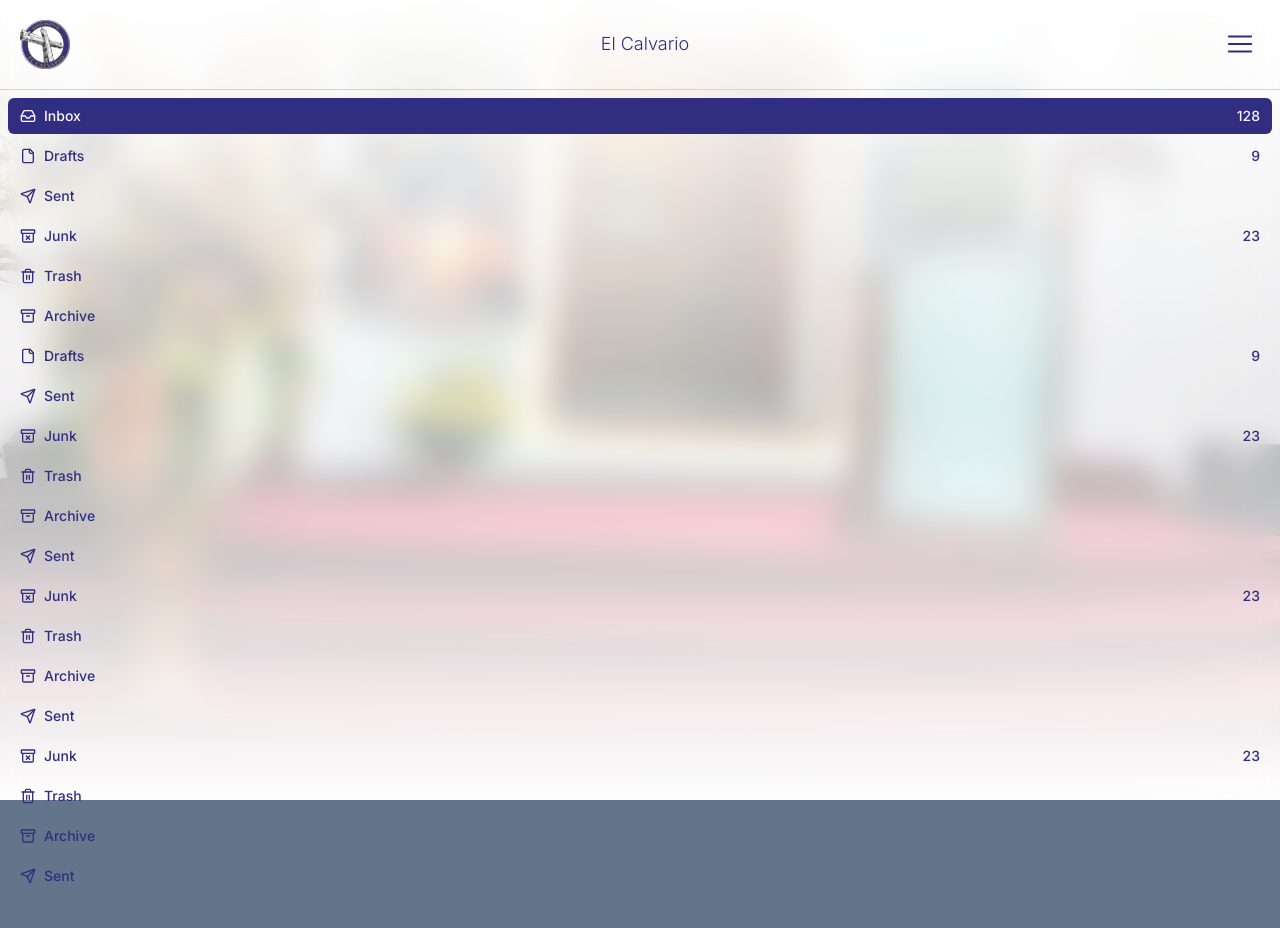
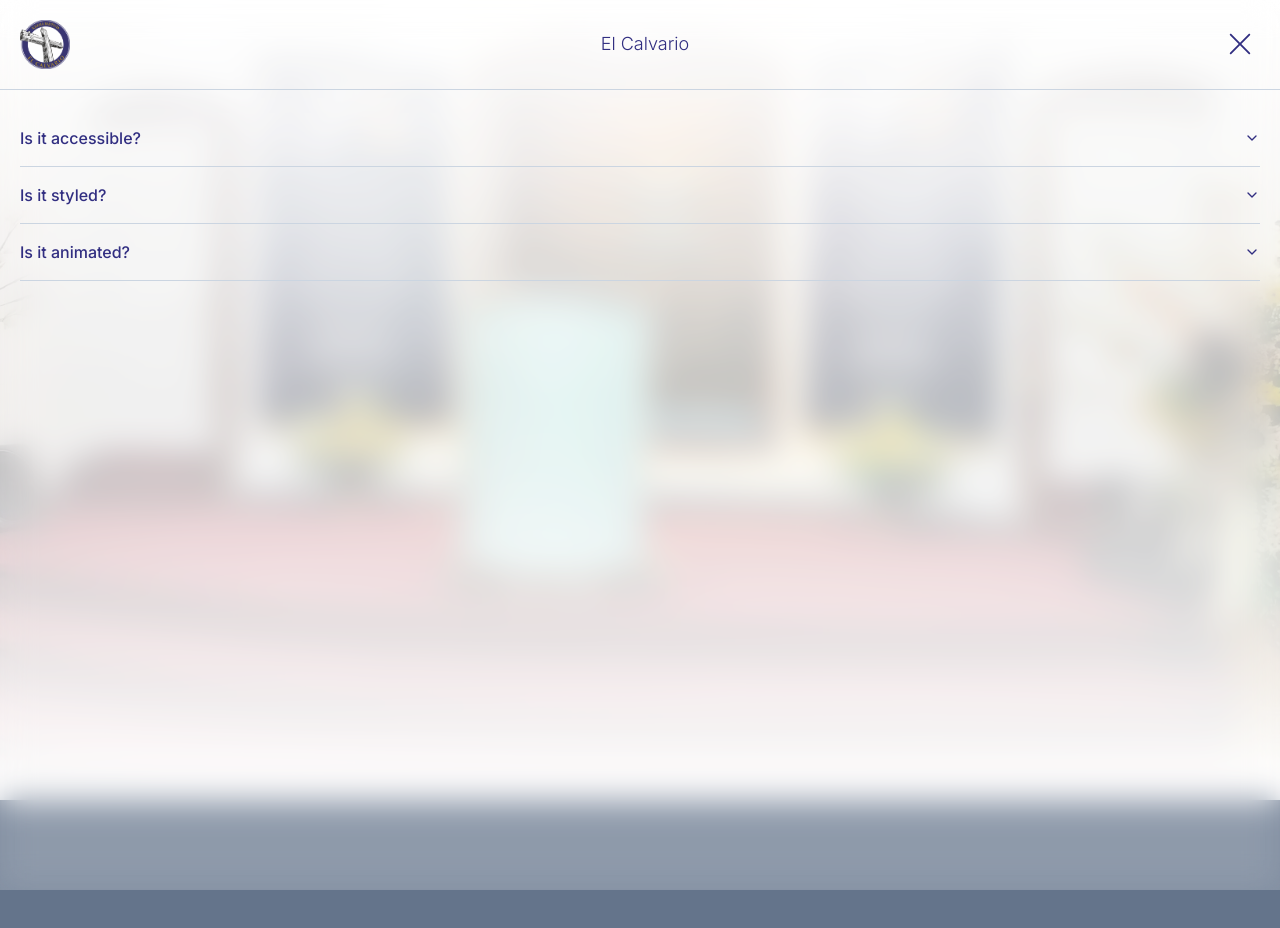
Before and after one commit to JoseAFlores777/ibc-tools, a Next.js app: page / in a window 1280 px wide. Both pictures are taken after a click on the button 1240 px from the left and 44 px from the top of the page. Shown: the top 928 px of the page. Built offline with nearby package versions, Linux system fonts and the light colour scheme.

Commit message:
refactor: Organize imports and update Navbar component
- Reorganized imports in multiple files for better readability.
- Updated the Navbar component to use Accordion components and added new icons.
- Improved code structure and removed unused code snippets.

```diff
--- a/app/cards/page.tsx
+++ b/app/cards/page.tsx
@@ -12,7 +12,8 @@ import { DemoPaymentMethod } from "./components/payment-method"
 import { DemoReportAnIssue } from "./components/report-an-issue"
 import { DemoShareDocument } from "./components/share-document"
 import { DemoTeamMembers } from "./components/team-members"
-import { Navbar } from '../sections/Navbar';
+import Navbar from '../sections/Navbar';
+
 
 export const metadata: Metadata = {
   title: "Cards",
--- a/app/components/pdf-components/pdf-pages/HymnPagePdf.tsx
+++ b/app/components/pdf-components/pdf-pages/HymnPagePdf.tsx
@@ -277,7 +277,7 @@ export const HymnPagePdf: React.FC<HymnPagePdfProps> = ({ activityHymn }) => {
             <Text style={styles.footerChurchInfoTextsTitle}>DIOS ES FIEL</Text>
             <Text style={styles.footerChurchInfoTextsSubTitle}>Iglesia Bautista El Calvario</Text>
           </View>
-          <Image src={'/IBC_Logo-min.png'} style={styles.footerChurchInfoLogo} fixed />
+          <Image src={'/images/IBC_Logo-min.png'} style={styles.footerChurchInfoLogo} fixed />
         </View>
       </View>
     </Page>
--- a/app/components/pdf-components/pdf-pages/ProgramPagePdf.tsx
+++ b/app/components/pdf-components/pdf-pages/ProgramPagePdf.tsx
@@ -188,7 +188,7 @@ export const ProgramPagePdf: React.FC<ProgramPagePdfProps> = ({
             <View style={styles.header}>
               <View style={styles.gradientOverlay} />
               <View style={styles.ImageOverlay}>
-                <Image src={'/altar.jpg'} style={styles.headerImage} />
+                <Image src={'/images/altar_2.jpg'} style={styles.headerImage} />
               </View>
               <View style={styles.programHeaderTexts}>
                 <Text style={styles.programTitle}>{programData.program_title}</Text>
@@ -196,7 +196,7 @@ export const ProgramPagePdf: React.FC<ProgramPagePdfProps> = ({
                 <Text style={styles.programTime}>{startHour}</Text>
               </View>
             </View>
-            <Image src={'/IBC_Logo-min.png'} style={styles.logo} fixed />
+            <Image src={'/images/IBC_Logo-min.png'} style={styles.logo} fixed />
             <View style={styles.content}>
               <Text style={styles.title}>Programa</Text>
               <View style={styles.biblicalVerse}>
--- a/app/lib/shadcn/components/nav.tsx
+++ b/app/lib/shadcn/components/nav.tsx
@@ -5,6 +5,7 @@ import { LucideIcon } from "lucide-react"
 import { Tooltip, TooltipContent, TooltipTrigger } from "../ui/tooltip"
 import { buttonVariants } from "../ui"
 import { cn } from "../utils"
+import clsx from "clsx"
 
 
 
@@ -16,13 +17,14 @@ interface NavProps {
     icon: LucideIcon
     variant: "default" | "ghost"
   }[]
+  className?: string | any
 }
 
-export function Nav({ links, isCollapsed }: NavProps) {
+export function Nav({ links, isCollapsed, className = '' }: NavProps) {
   return (
     <div
       data-collapsed={isCollapsed}
-      className="group flex flex-col gap-4 py-2 data-[collapsed=true]:py-2"
+      className={" group flex flex-col gap-4 py-2 data-[collapsed=true]:py-2 "+clsx(className)}
     >
       <nav className="grid gap-1 px-2 group-[[data-collapsed=true]]:justify-center group-[[data-collapsed=true]]:px-2">
         {links.map((link, index) =>
--- a/app/page.tsx
+++ b/app/page.tsx
@@ -1,5 +1,6 @@
-import { Navbar } from "./sections/Navbar";
+
 import Image from 'next/image';
+import Navbar from './sections/Navbar';
 
 
 
@@ -18,7 +19,7 @@ export default async function HomePage() {
 						h-screen
 						object-cover
 						object-[50%_70%]
-						" src="/images/altar_1.jpg" alt="hero" width={1920} height={1080} />
+						" src="/images/altar_2.jpg" alt="hero" width={1920} height={1080} />
 				<div className="absolute inset-0 bg-gradient-to-t from-white via-white/60 to-white z-20"></div>
 			</div>
 			<div className="h-[500px] bg-slate-500"></div>
--- a/app/sections/Navbar.tsx
+++ b/app/sections/Navbar.tsx
@@ -2,10 +2,11 @@
 
 import Image from "next/image";
 import { usePathname } from "next/navigation";
-import { Button, ScrollArea, Separator } from '@/lib/shadcn/ui';
+import { Accordion, AccordionContent, AccordionItem, AccordionTrigger, Button, ScrollArea, Separator } from '@/lib/shadcn/ui';
 import { Nav } from "@/lib/shadcn/components";
-import { HamburgerMenuIcon } from "@radix-ui/react-icons";
-import { useState, useEffect } from "react";
+import { HamburgerMenuIcon, Cross1Icon } from "@radix-ui/react-icons";
+import { useState, useEffect, FC } from "react";
+import { clsx } from 'clsx';
 import {
   AlertCircle,
   Archive,
@@ -18,242 +19,131 @@ import {
   ShoppingCart,
   Trash2,
   Users2,
-} from "lucide-react"
-
-
+} from "lucide-react";
 
 export interface NavbarProps {}
 
-export const Navbar: React.FC<NavbarProps> = () => {
+const Navbar: FC<NavbarProps> = () => {
   const pathname = usePathname();
   const [isOpen, setIsOpen] = useState(false);
 
-  const toggleMenu = () => {
-    setIsOpen(!isOpen);
+  const toggleMenu = () => setIsOpen(!isOpen);
+
+  useEffect(() => {
+    document.body.style.overflow = isOpen ? 'hidden' : '';
+    return () => {
+      document.body.style.overflow = '';
     };
-
-  // useEffect(() => {
-  //   if (isOpen) {
-  //     // Deshabilitar scroll en el body cuando el menú está abierto
-  //     document.body.style.overflow = 'hidden';
-  //   } else {
-  //     // Habilitar scroll en el body cuando el menú está cerrado
-  //     document.body.style.overflow = '';
-  //   }
-
-  //   // Limpiar efecto al desmontar
-  //   return () => {
-  //     document.body.style.overflow = '';
-  //   };
-  // }, [isOpen]);
+  }, [isOpen]);
 
   return (
-    <div className="sticky top-0 z-50">
-      {isOpen ? (
-        <div className="h-auto max-h-screen bg-white/10 backdrop-blur-lg transition duration-500 ease-in-out transform">
-          <div className="top-0 z-50">
-            <NavbarHeader onClick={toggleMenu} />
+    <>
+      <div className={clsx("top-0 z-50", isOpen ? "fixed w-[100vw] bg-white/10 backdrop-blur-lg" : "sticky bg-transparent")}>
+        <NavbarHeader isOpen={isOpen} onClick={toggleMenu} />
+        {isOpen && <NavbarMenu />}
       </div>
-          <Separator orientation="horizontal" />
-          <ScrollArea className="h-screen">
-            <Nav
-            isCollapsed={false}
-            links={[
-              {
-                title: "Inbox",
-                label: "128",
-                icon: Inbox,
-                variant: "default",
-              },
-              {
-                title: "Drafts",
-                label: "9",
-                icon: File,
-                variant: "ghost",
-              },
-              {
-                title: "Sent",
-                label: "",
-                icon: Send,
-                variant: "ghost",
-              },
-              {
-                title: "Junk",
-                label: "23",
-                icon: ArchiveX,
-                variant: "ghost",
-              },
-              {
-                title: "Trash",
-                label: "",
-                icon: Trash2,
-                variant: "ghost",
-              },
-              {
-                title: "Archive",
-                label: "",
-                icon: Archive,
-                variant: "ghost",
-              },
-              {
-                title: "Drafts",
-                label: "9",
-                icon: File,
-                variant: "ghost",
-              },
-              {
-                title: "Sent",
-                label: "",
-                icon: Send,
-                variant: "ghost",
-              },
-              {
-                title: "Junk",
-                label: "23",
-                icon: ArchiveX,
-                variant: "ghost",
-              },
-              {
-                title: "Trash",
-                label: "",
-                icon: Trash2,
-                variant: "ghost",
-              },
-              {
-                title: "Archive",
-                label: "",
-                icon: Archive,
-                variant: "ghost",
-              },
-              {
-                title: "Sent",
-                label: "",
-                icon: Send,
-                variant: "ghost",
-              },
-              {
-                title: "Junk",
-                label: "23",
-                icon: ArchiveX,
-                variant: "ghost",
-              },
-              {
-                title: "Trash",
-                label: "",
-                icon: Trash2,
-                variant: "ghost",
-              },
-              {
-                title: "Archive",
-                label: "",
-                icon: Archive,
-                variant: "ghost",
-              },
-              {
-                title: "Sent",
-                label: "",
-                icon: Send,
-                variant: "ghost",
-              },
-              {
-                title: "Junk",
-                label: "23",
-                icon: ArchiveX,
-                variant: "ghost",
-              },
-              {
-                title: "Trash",
-                label: "",
-                icon: Trash2,
-                variant: "ghost",
-              },
-              {
-                title: "Archive",
-                label: "",
-                icon: Archive,
-                variant: "ghost",
-              },
-              {
-                title: "Sent",
-                label: "",
-                icon: Send,
-                variant: "ghost",
-              },
-              {
-                title: "Junk",
-                label: "23",
-                icon: ArchiveX,
-                variant: "ghost",
-              },
-              {
-                title: "Trash",
-                label: "",
-                icon: Trash2,
-                variant: "ghost",
-              },
-              {
-                title: "Archive",
-                label: "",
-                icon: Archive,
-                variant: "ghost",
-              },
-              {
-                title: "Drafts",
-                label: "9",
-                icon: File,
-                variant: "ghost",
-              },
-              {
-                title: "Sent",
-                label: "",
-                icon: Send,
-                variant: "ghost",
-              },
-              {
-                title: "Junk",
-                label: "23",
-                icon: ArchiveX,
-                variant: "ghost",
-              },
-              {
-                title: "Trash",
-                label: "",
-                icon: Trash2,
-                variant: "ghost",
-              },
-              {
-                title: "Archive",
-                label: "",
-                icon: Archive,
-                variant: "ghost",
-              },
-            ]}
-          />
-            </ScrollArea>
-            </div>
-
-
-
-
-      ) : (
-        <NavbarHeader onClick={toggleMenu} />
-      )}
-    </div>
+    </>
   );
 };
 
 interface NavbarHeaderProps {
+  isOpen: boolean;
   onClick: () => void;
 }
 
-const NavbarHeader: React.FC<NavbarHeaderProps> = ({ onClick }) => {
-  return (
+const NavbarHeader: FC<NavbarHeaderProps> = ({ isOpen, onClick }) => (
   <div className="w-full h-auto p-5 bg-transparent flex justify-between items-center transition duration-500 ease-in-out transform">
     <Image src="/images/IBC_Logo-min.png" alt="logo" width={50} height={50} />
     <span className="text-lg text-primary font-light">El Calvario</span>
     <Button onClick={onClick} variant="link" size="icon" className="bg-transparent">
-        <HamburgerMenuIcon className="h-7 w-7 text-primary" />
+      {isOpen ? <Cross1Icon className="h-7 w-7 text-primary" /> : <HamburgerMenuIcon className="h-7 w-7 text-primary" />}
     </Button>
   </div>
 );
-};
+
+const NavbarMenu: FC = () => (
+  <div className="h-auto max-h-full overflow-hidden bg-white/10 backdrop-blur-lg transition duration-500 ease-in-out transform">
+    <Separator orientation="horizontal" />
+    <ScrollArea className="h-svh px-5 pt-5 ">
+      {/* <Nav
+        className="flex flex-col gap-4 pb-[300px]"
+        isCollapsed={false}
+        links={getNavLinks()}
+      /> */}
+          <Accordion type="single" collapsible className="w-full">
+      <AccordionItem value="item-1">
+        <AccordionTrigger>Is it accessible?</AccordionTrigger>
+        <AccordionContent>
+        <Nav
+        className="flex flex-col gap-4"
+        isCollapsed={false}
+        links={getNavLinks()}
+      />
+        </AccordionContent>
+      </AccordionItem>
+      <AccordionItem value="item-2">
+        <AccordionTrigger>Is it styled?</AccordionTrigger>
+        <AccordionContent>
+          Yes. It comes with default styles that matches the other
+          components&apos; aesthetic.
+        </AccordionContent>
+      </AccordionItem>
+      <AccordionItem value="item-3">
+        <AccordionTrigger>Is it animated?</AccordionTrigger>
+        <AccordionContent>
+          Yes. It&apos;s animated by default, but you can disable it if you
+          prefer.
+        </AccordionContent>
+      </AccordionItem>
+    </Accordion>
+    </ScrollArea>
+  </div>
+);
+
+const getNavLinks = () => [
+  { title: "Inbox", label: "128", icon: Inbox, variant: "default" as const },
+  { title: "Drafts", label: "9", icon: File, variant: "ghost" as const },
+  { title: "Sent", label: "", icon: Send, variant: "ghost" as const },
+  { title: "Junk", label: "23", icon: ArchiveX, variant: "ghost" as const },
+  { title: "Trash", label: "", icon: Trash2, variant: "ghost" as const },
+  { title: "Archive", label: "", icon: Archive, variant: "ghost" as const },
+  { title: "Inbox", label: "128", icon: Inbox, variant: "ghost" as const },
+  { title: "Drafts", label: "9", icon: File, variant: "ghost" as const },
+  { title: "Sent", label: "", icon: Send, variant: "ghost" as const },
+  { title: "Junk", label: "23", icon: ArchiveX, variant: "ghost" as const },
+  { title: "Trash", label: "", icon: Trash2, variant: "ghost" as const },
+  { title: "Archive", label: "", icon: Archive, variant: "ghost" as const },
+  { title: "Inbox", label: "128", icon: Inbox, variant: "ghost" as const },
+  { title: "Drafts", label: "9", icon: File, variant: "ghost" as const },
+  { title: "Sent", label: "", icon: Send, variant: "ghost" as const },
+  { title: "Junk", label: "23", icon: ArchiveX, variant: "ghost" as const },
+  { title: "Trash", label: "", icon: Trash2, variant: "ghost" as const },
+  { title: "Archive", label: "", icon: Archive, variant: "ghost" as const },
+  { title: "Inbox", label: "128", icon: Inbox, variant: "ghost" as const },
+  { title: "Drafts", label: "9", icon: File, variant: "ghost" as const },
+  { title: "Sent", label: "", icon: Send, variant: "ghost" as const },
+  { title: "Junk", label: "23", icon: ArchiveX, variant: "ghost" as const },
+  { title: "Trash", label: "", icon: Trash2, variant: "ghost" as const },
+  { title: "Archive", label: "", icon: Archive, variant: "ghost" as const },
+  { title: "Inbox", label: "128", icon: Inbox, variant: "ghost" as const },
+  { title: "Drafts", label: "9", icon: File, variant: "ghost" as const },
+  { title: "Sent", label: "", icon: Send, variant: "ghost" as const },
+  { title: "Junk", label: "23", icon: ArchiveX, variant: "ghost" as const },
+  { title: "Trash", label: "", icon: Trash2, variant: "ghost" as const },
+  { title: "Archive", label: "", icon: Archive, variant: "ghost" as const },
+  { title: "Inbox", label: "128", icon: Inbox, variant: "ghost" as const },
+  { title: "Drafts", label: "9", icon: File, variant: "ghost" as const },
+  { title: "Sent", label: "", icon: Send, variant: "ghost" as const },
+  { title: "Junk", label: "23", icon: ArchiveX, variant: "ghost" as const },
+  { title: "Trash", label: "", icon: Trash2, variant: "ghost" as const },
+  { title: "Archive", label: "", icon: Archive, variant: "ghost" as const },
+  { title: "Inbox", label: "128", icon: Inbox, variant: "ghost" as const },
+  { title: "Drafts", label: "9", icon: File, variant: "ghost" as const },
+  { title: "Sent", label: "", icon: Send, variant: "ghost" as const },
+  { title: "Junk", label: "23", icon: ArchiveX, variant: "ghost" as const },
+  { title: "Trash", label: "", icon: Trash2, variant: "ghost" as const },
+  { title: "Archive", label: "", icon: Archive, variant: "ghost" as const },
+  // Puedes agregar más links aquí si es necesario
+];
+
+export default Navbar;
```
Also changed, not shown: app/cards/components/date-picker-with-range.tsx (+7 -10 lines). Lines whose indentation alone changed are shown as unchanged.
